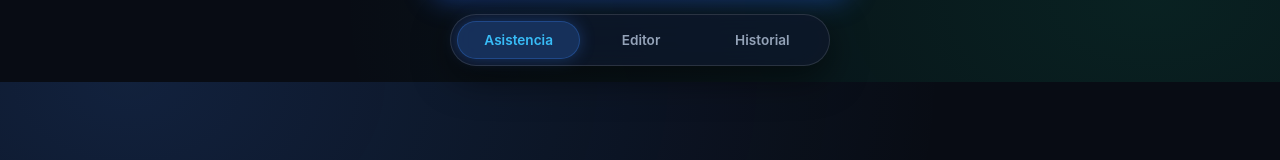
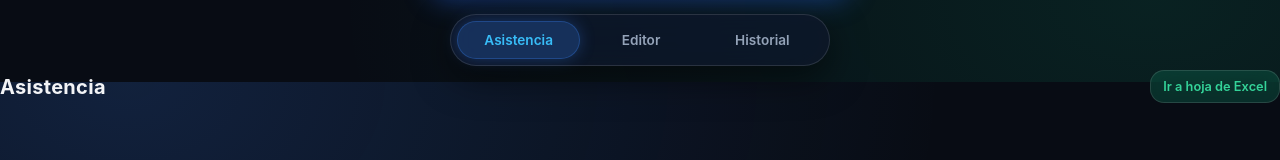
Before and after one commit to Scorpwik/AsistenciaBaloncesto, a plain HTML site: page index.html in a window 1280 px wide. Shown: the part 718-878 px from the top of the page. Drawn offline with nearby package versions, Linux system fonts and the light colour scheme; no server answers.

Commit message:
acceso a google sheets

```diff
--- a/index.html
+++ b/index.html
@@ -86,6 +86,10 @@
             </div>
         </div>
     </div>
+    <div class="header-top">
+        <h1 id="headerTitle">Asistencia</h1>
+        <a href="https://docs.google.com/spreadsheets/d/16SuyK8LmXLYJfqAMS8OEnhvwTKsm5GHer03NZbyPsCs/edit?usp=sharing" target="_blank" class="btn-excel">Ir a hoja de Excel</a>
+    </div>
 
     <script src="https://cdn.jsdelivr.net/npm/flatpickr"></script>
     <script src="https://cdn.jsdelivr.net/npm/flatpickr/dist/l10n/es.js"></script>
--- a/styles.css
+++ b/styles.css
@@ -791,3 +791,24 @@ input[type="radio"][value="Atraso"]:checked + .status-btn {
 .modal-btn:active {
     transform: scale(0.96);
 }
+.btn-excel {
+    background: rgba(16, 185, 129, 0.2);
+    color: #34d399;
+    border: 1px solid var(--glass-border);
+    border-radius: var(--radius-input);
+    padding: 8px 12px;
+    font-size: 0.8rem;
+    font-weight: 600;
+    text-decoration: none;
+    backdrop-filter: blur(12px);
+    transition: all 0.2s ease;
+}
+
+.btn-excel:hover {
+    background: rgba(16, 185, 129, 0.35);
+    border-color: var(--present);
+}
+
+.btn-excel:active {
+    transform: scale(0.96);
+}
```
